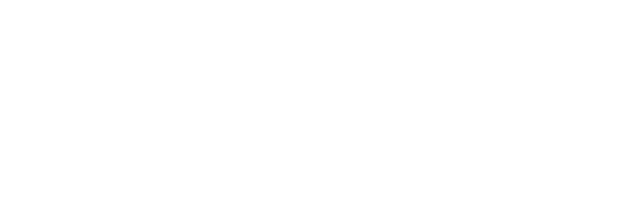
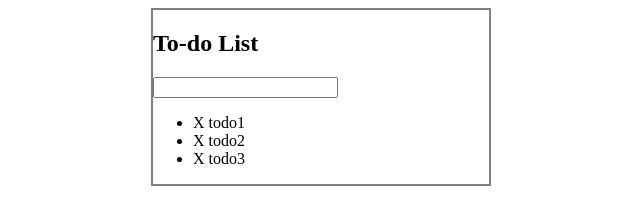
Before and after one commit to dark-crusader/SimpleTodoApp, a plain HTML site: page index.html in a window 1280 px wide. Shown: the whole page, without its empty margins (319-959 px from the left). Drawn offline with Linux system fonts and the light colour scheme.

Commit message:
completed basic skeletral structure of todo list

```diff
--- a/assets/css/todos.css
+++ b/assets/css/todos.css
@@ -0,0 +1,10 @@
+#container {
+    width: 21rem;
+    margin: 0 auto;
+    border: 0.133rem solid gray;
+}
+
+.strike {
+    color: #909999;
+    text-decoration: line-through;
+}
--- a/assets/js/todos.js
+++ b/assets/js/todos.js
@@ -0,0 +1,9 @@
+// Check off a todo
+$('li').on('click', function() {
+    $(this).toggleClass('strike');
+});
+
+// Add click event to delete button
+$('span.delete').on('click', function() {
+    $(this).parent().remove();
+});
--- a/index.html
+++ b/index.html
@@ -12,6 +12,17 @@
 
 <body>
 
+    <section id="container">
+        <h1>To-do List</h1>
+        <input type="text">
+
+        <ul>
+            <li> <span class="delete">X</span> todo1</li>
+            <li> <span class="delete">X</span> todo2</li>
+            <li> <span class="delete">X</span> todo3</li>
+        </ul>
+    </section>
+
 
     <!-- Sripts -->
     <script src="assets/js/todos.js"></script>
```
